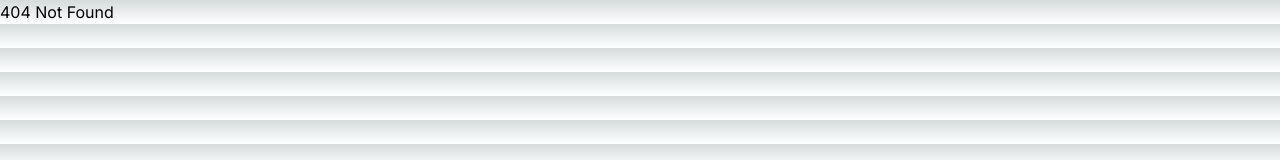
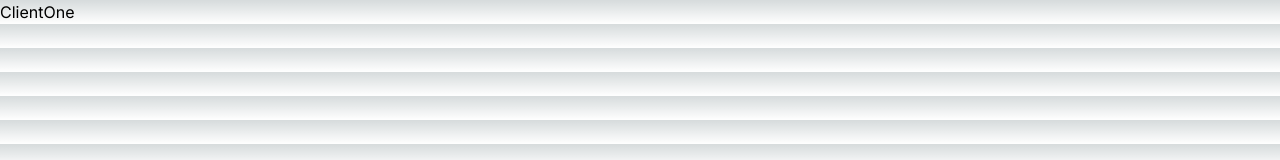
Before and after one commit to PhilipPhyoe/nextTutorials, a Next.js app in the folder first/: page /clientone in a window 1280 px wide. Before the commit this address had no page. Shown: the top 160 px of the page. Built offline with nearby package versions, Linux system fonts and the light colour scheme.

Commit message:
add client and server components

```diff
--- /dev/null
+++ b/first/app/clientone/page.js
@@ -0,0 +1,8 @@
+import React from "react";
+
+const ClientOne = () => {
+  console.log("listening from client.");
+  return <div>ClientOne</div>;
+};
+
+export default ClientOne;
--- /dev/null
+++ b/first/app/serverone/page.js
@@ -0,0 +1,8 @@
+import React from "react";
+
+const ServerOne = () => {
+  console.log("listening from server.");
+  return <div>ServerOne</div>;
+};
+
+export default ServerOne;
```
